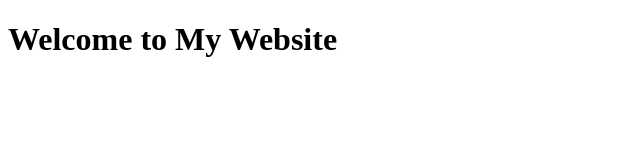
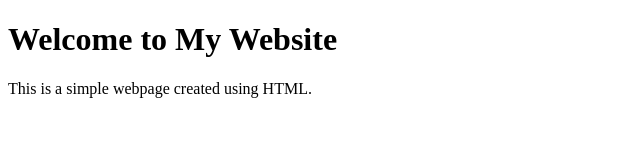
Before and after one commit to cSandhiya08/git-file-1, a plain HTML site: page index.html in a window 1280 px wide. Shown: the whole page, without its empty margins (0-640 px from the left). Drawn offline with Linux system fonts and the light colour scheme.

Commit message:
San create

```diff
--- a/index.html
+++ b/index.html
@@ -7,5 +7,6 @@
 </head>
 <body>
     <h1>Welcome to My Website</h1>
+    <p>This is a simple webpage created using HTML.</p>
 </body>
 </html>
```
